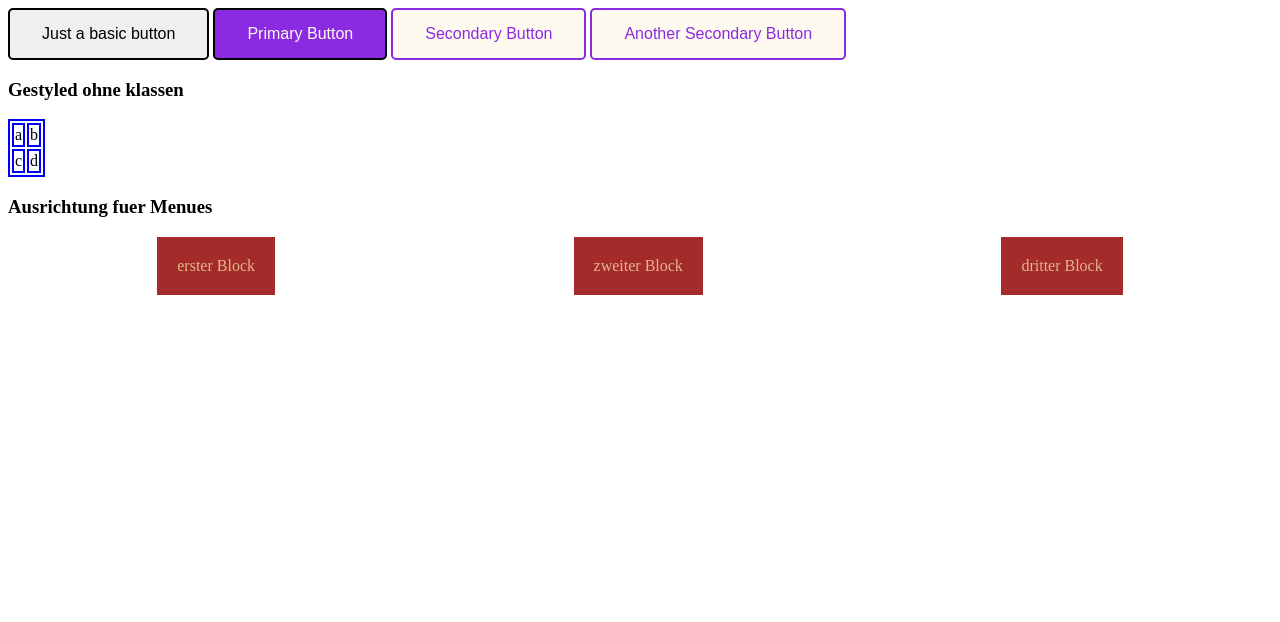
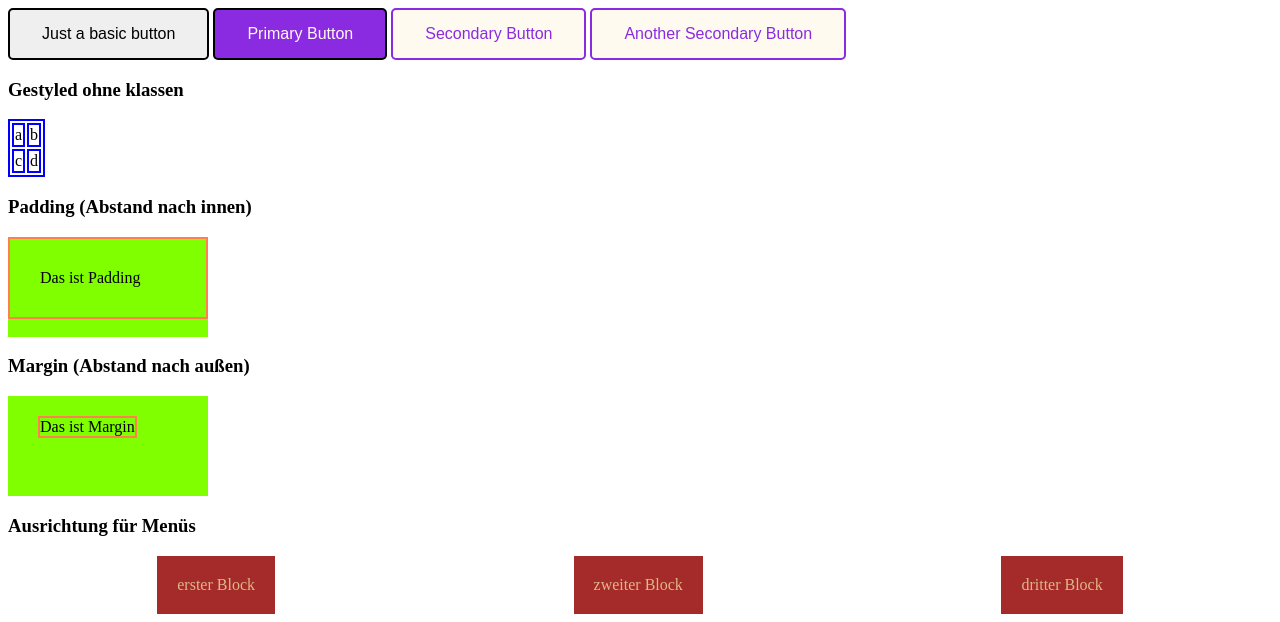
Before and after one commit to modmoto/workshop-html-and-css-examples, a PHP site: page /website.html in a window 1280 px wide. Shown: the part 192-814 px from the top of the page. Before the commit the page ends 487 px from the top, so only its background shows below. Run offline with PHP 8.4, Linux system fonts and the light colour scheme.

Commit message:
add padding and margin example

```diff
--- a/styles.css
+++ b/styles.css
@@ -39,3 +39,21 @@ table, th, td {
     color: burlywood;
     padding: 20px;
 }
+
+.margin-padding-wrapper {
+    width: 200px;
+    height: 100px;
+    background-color: chartreuse;
+}
+
+.padding-example {
+    padding: 30px;
+    border: 2px solid coral;
+}
+
+.margin-example {
+    display:inline-block;
+    margin: 30px;
+    margin-top: 20px;
+    border: 2px solid coral;
+}
--- a/website.html
+++ b/website.html
@@ -8,6 +8,7 @@
     </head>
     <body>
         <h3>mit ID gestyled</h3>
+
         <div id="headline">
             Wilkommen auf meiner Seite
         </div>
@@ -40,7 +41,20 @@
             </tbody>
         </table>
 
-        <h3>Ausrichtung fuer Menues</h3>
+        <h3>Padding (Abstand nach innen)</h3>
+        <div class="margin-padding-wrapper">
+            <div class="padding-example">
+                Das ist Padding
+            </div>
+        </div>
+        <h3>Margin (Abstand nach außen)</h3>
+        <div class="margin-padding-wrapper">
+            <div class="margin-example">
+                Das ist Margin
+            </div>
+        </div>
+
+        <h3>Ausrichtung für Menüs</h3>
         <div class="menu-wrapper">
             <div class="menu-item">erster Block</div>
             <div class="menu-item">zweiter Block</div>
```
